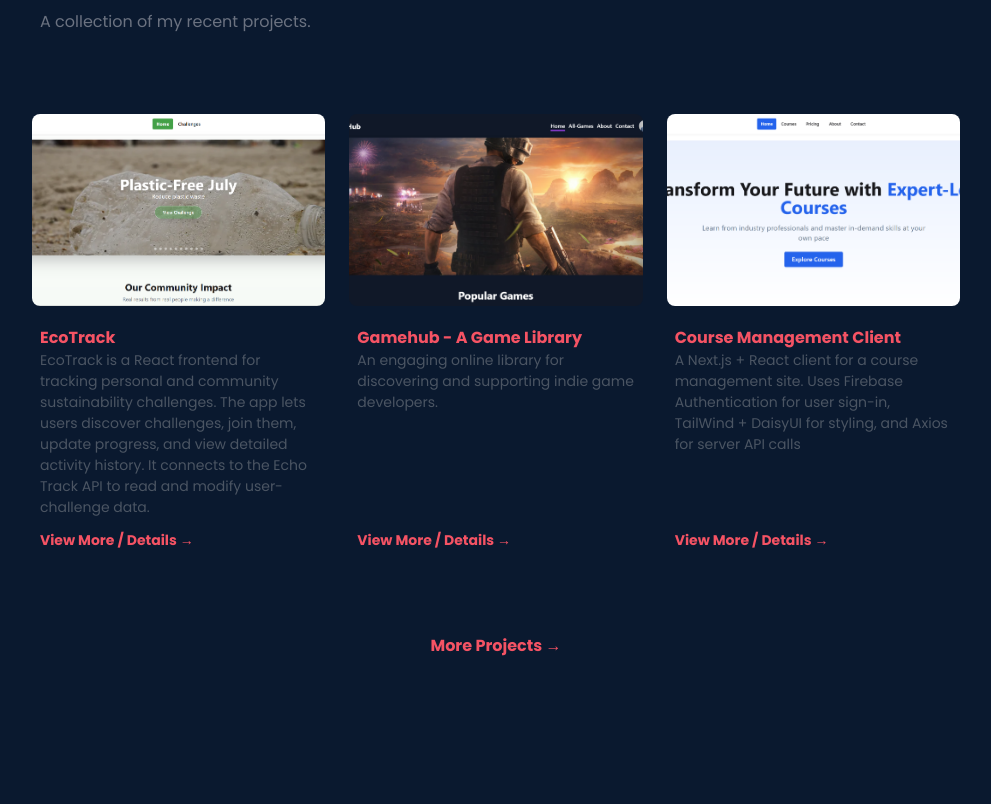
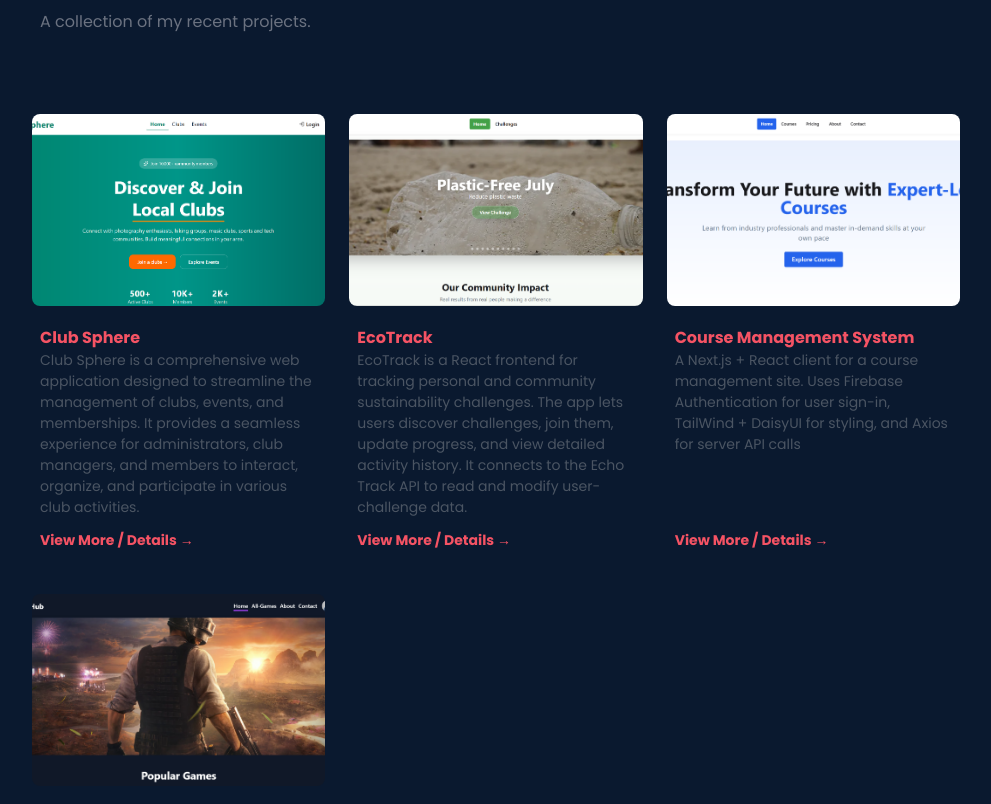
Before and after one commit to rakibhassannayem/portfolio, a React (Vite) app: page / in a window 1280 px wide. Shown: the part 1951-2755 px from the top of the page, without its empty margins (144-1135 px from the left). Built offline with nearby package versions, Linux system fonts and the light colour scheme.

Commit message:
update project and resume

```diff
--- a/src/components/Hero.jsx
+++ b/src/components/Hero.jsx
@@ -40,7 +40,7 @@ const Hero = () => {
   const handleResumeDownload = () => {
     const link = document.createElement("a");
     link.href =
-      "https://drive.google.com/uc?export=download&id=12niHA7PveiGNL0C8gjOqOkOHvtFp-F1Z";
+      "https://drive.google.com/uc?export=download&id=1O-D1myT2iUzY5RTycDxwTgg4dZehVYrM";
     link.download = "Rakib_Hassan_Nayem_Resume.pdf";
     link.target = "_blank";
     document.body.appendChild(link);
--- a/src/components/Navbar.jsx
+++ b/src/components/Navbar.jsx
@@ -102,7 +102,7 @@ const Navbar = () => {
           whileHover={{ scale: 1.05 }}
           whileTap={{ scale: 0.95 }}
           className="flex min-w-[84px] max-w-[480px] cursor-pointer items-center justify-center overflow-hidden rounded-lg h-10 px-4 bg-primary text-white text-sm font-bold leading-normal tracking-[0.015em] hover:bg-primary/90 transition-colors"
-          href="https://drive.google.com/file/d/12niHA7PveiGNL0C8gjOqOkOHvtFp-F1Z/view?usp=drive_link"
+          href="https://drive.google.com/file/d/1O-D1myT2iUzY5RTycDxwTgg4dZehVYrM/view?usp=drive_link"
         >
           <span className="truncate">Resume</span>
         </motion.a>
--- a/src/data/projects.js
+++ b/src/data/projects.js
@@ -1,8 +1,39 @@
 import ecotrackImg from "../assets/screenshots/ecoTrack.png";
 import gameHub from "../assets/screenshots/gameHub.png";
 import courseManage from "../assets/screenshots/courseManage.png";
+import clubSphere from "../assets/screenshots/clubSphere.png";
 
 export const projects = [
+  {
+    id: "clubSphere",
+    title: "Club Sphere",
+    description:
+      "Club Sphere is a comprehensive web application designed to streamline the management of clubs, events, and memberships. It provides a seamless experience for administrators, club managers, and members to interact, organize, and participate in various club activities.",
+    image: clubSphere,
+    alt: "Club Sphere",
+    liveLink: "https://clubsphere-da4e4.web.app/",
+    techStack: [
+      "React (v19)",
+      "Tailwind CSS",
+      "DaisyUI",
+      "React Router (v7)",
+      "Tanstack Query",
+      "Firebase",
+      "Axios",
+      "Framer Motion",
+      "Lucide React, React Icons",
+      "React Icons",
+      "Recharts",
+      "Node.js",
+      "Express.js",
+      "MongoDB",
+    ],
+    githubLink: "https://github.com/rakibhassannayem/clubSphere.git",
+    challenges:
+      "Securely managing navigation and protecting routes to ensure that Admins, Managers, and Members can strictly access only their authorized dashboards and features.",
+    futurePlans:
+      "Adding a real-time chat or discussion forum feature to allow club members to interact, discuss events, and build a stronger community within their clubs.",
+  },
   {
     id: "ecotrack",
     title: "EcoTrack",
@@ -11,10 +42,43 @@ export const projects = [
     image: ecotrackImg,
     alt: "EcoTrack",
     liveLink: "https://ecotrack-dd506.web.app",
-    techStack: ["React", "Firebase", "Node.js", "Express.js", "MongoDB", "Tailwind CSS", "Framer Motion", "daisyUI"],
+    techStack: [
+      "React",
+      "Firebase",
+      "Node.js",
+      "Express.js",
+      "MongoDB",
+      "Tailwind CSS",
+      "Framer Motion",
+      "daisyUI",
+    ],
     githubLink: "https://github.com/rakibhassannayem/echo-track-client.git",
-    challenges: "Implementing real-time updates for challenge progress and ensuring responsive design across various devices.",
-    futurePlans: "Adding social features for users to compete in challenges together and implementing a dark mode."
+    challenges:
+      "Implementing real-time updates for challenge progress and ensuring responsive design across various devices.",
+    futurePlans:
+      "Adding social features for users to compete in challenges together and implementing a dark mode.",
+  },
+  {
+    id: "course-management",
+    title: "Course Management System",
+    description:
+      "A Next.js + React client for a course management site. Uses Firebase Authentication for user sign-in, TailWind + DaisyUI for styling, and Axios for server API calls",
+    image: courseManage,
+    alt: "Course Management Client",
+    liveLink: "https://course-management-client-delta.vercel.app/",
+    techStack: [
+      "React",
+      "Next.js",
+      "Firebase Auth",
+      "Tailwind CSS",
+      "DaisyUI",
+      "Axios",
+    ],
+    githubLink: "https://github.com/rakibhassannayem/Course-Management-Client",
+    challenges:
+      "Managing complex state for course creation and enrollment flows, and securing API endpoints.",
+    futurePlans:
+      "Adding instructor dashboards with analytics and student progress tracking.",
   },
   {
     id: "gamehub",
@@ -26,20 +90,9 @@ export const projects = [
     liveLink: "https://gamehub-7fab1.web.app",
     techStack: ["React", "Vite", "Tailwind CSS", "Framer Motion", "Firebase"],
     githubLink: "https://github.com/rakibhassannayem/gamehub-a9.git",
-    challenges: "Optimizing API calls for fetching large lists of games and handling image loading efficiently.",
-    futurePlans: "Integrating user reviews and ratings, and adding a wishlist feature."
+    challenges:
+      "Optimizing API calls for fetching large lists of games and handling image loading efficiently.",
+    futurePlans:
+      "Integrating user reviews and ratings, and adding a wishlist feature.",
   },
-  {
-    id: "course-management",
-    title: "Course Management Client",
-    description:
-      "A Next.js + React client for a course management site. Uses Firebase Authentication for user sign-in, TailWind + DaisyUI for styling, and Axios for server API calls",
-    image: courseManage,
-    alt: "Course Management Client",
-    liveLink: "https://course-management-client-delta.vercel.app/",
-    techStack: ["React", "Next.js", "Firebase Auth", "Tailwind CSS", "DaisyUI", "Axios"],
-    githubLink: "https://github.com/rakibhassannayem/Course-Management-Client",
-    challenges: "Managing complex state for course creation and enrollment flows, and securing API endpoints.",
-    futurePlans: "Adding instructor dashboards with analytics and student progress tracking."
-  }
 ];
```
Also changed, not shown: src/assets/screenshots/clubSphere.png (added).
